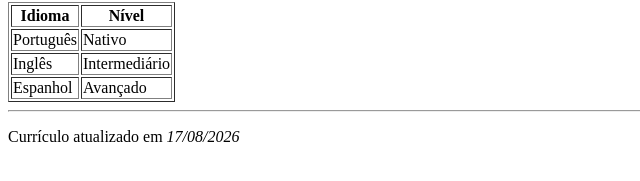
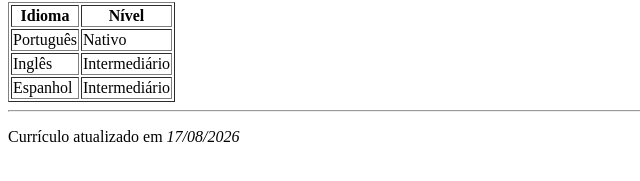
Before and after one commit to PedroPizzutti/front-end-web-bes, a plain HTML site: page aula-2/index.html in a window 1280 px wide. Shown: the part 557-738 px from the top of the page, 0-640 px from the left. Drawn offline with Linux system fonts and the light colour scheme.

Commit message:
atualizei meu curriculo

```diff
--- a/aula-2/index.html
+++ b/aula-2/index.html
@@ -53,7 +53,7 @@
           </tr>
           <tr>
             <td>Espanhol</td>
-            <td>Avançado</td>
+            <td>Intermediário</td>
           </tr>
         </table>
       </div>
```
